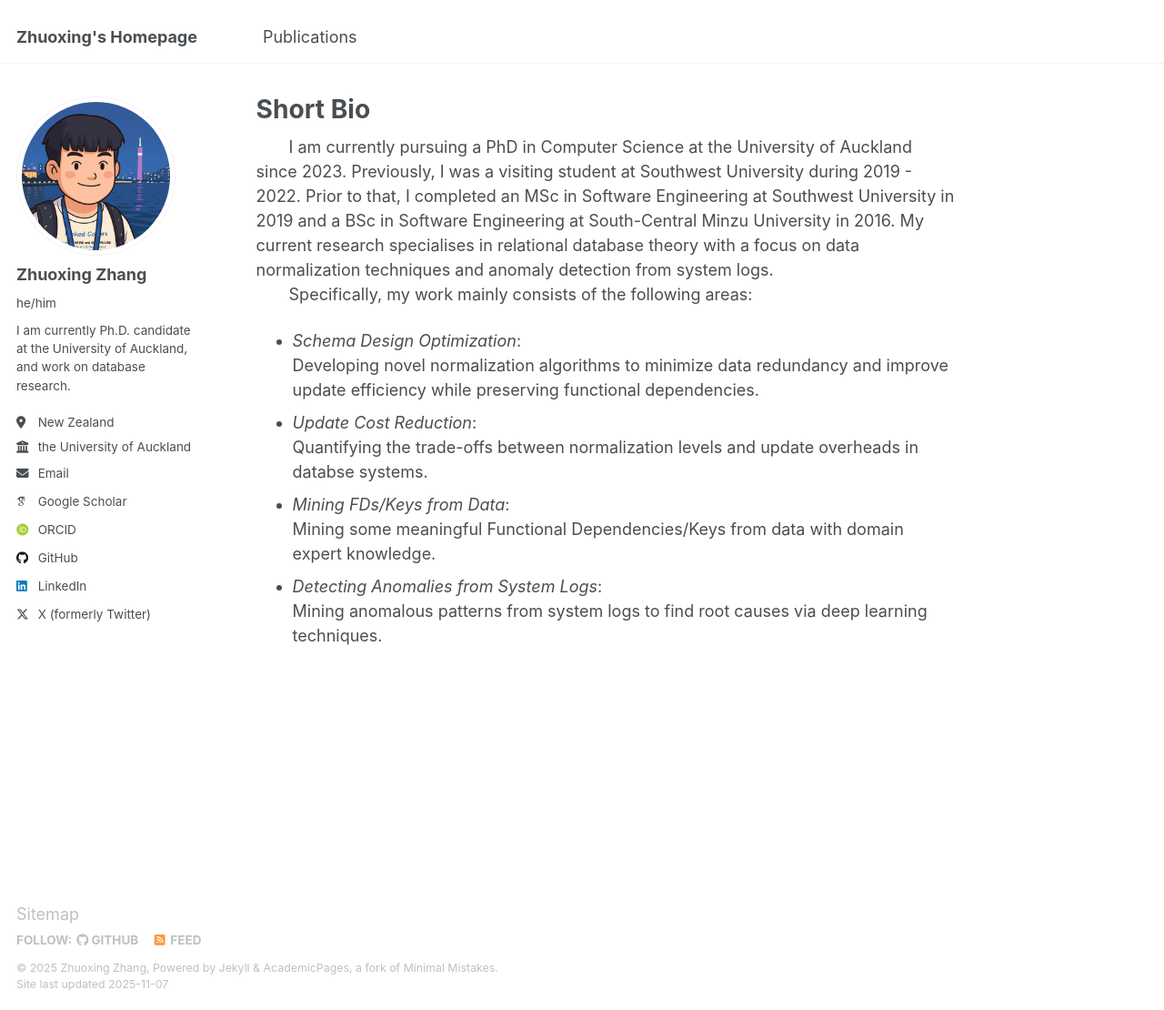
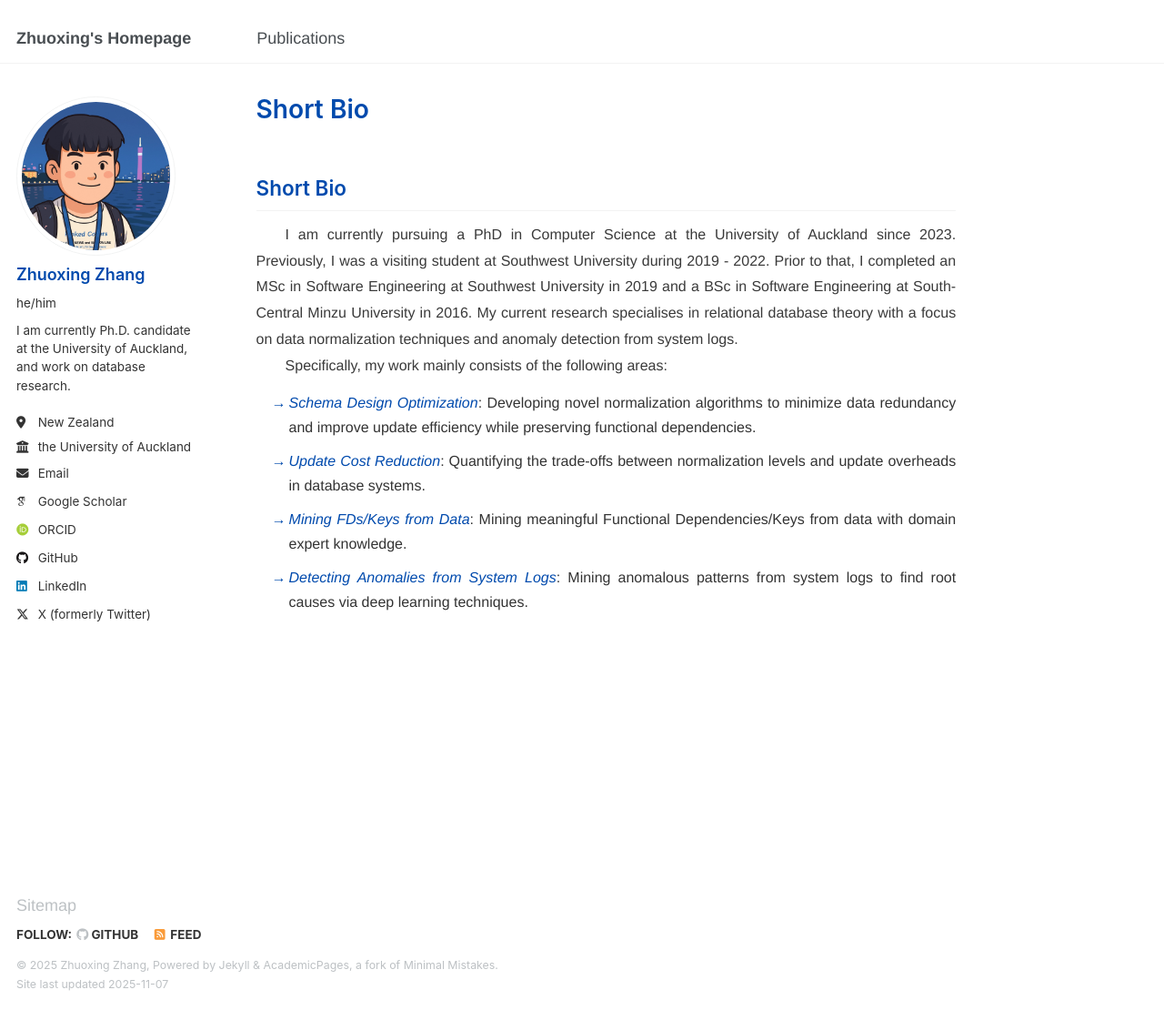
Before and after one commit to zhuoxingzhang/zhuoxingzhang.github.io, a Jekyll site: the page built from _pages/about.md, in a window 1280 px wide and 1110 px high. Shown: the whole window at 91% size. Built offline with Jekyll 4.4.1, drawn with Linux system fonts in a browser that asks for light colours; some web fonts are replaced; part of the change alters nothing that is shown.

Commit message:
Update about.md

```diff
--- a/_pages/about.md
+++ b/_pages/about.md
@@ -6,13 +6,74 @@ redirect_from:
   - /about/
   - /about.html
 ---
+
+<style>
+/* 🎨 整体风格 */
+body, p, li {
+  font-family: "Helvetica Neue", Helvetica, Arial, sans-serif;
+  color: #333;
+  line-height: 1.7;
+}
+
+/* 🧾 段落样式：首行缩进 + 两端对齐 */
+p.justify {
+  text-align: justify;
+  text-justify: inter-word;
+  line-height: 1.8;
+  font-size: 16px;
+  color: #3a3a3a;
+  margin-bottom: 0.8em;
+}
+
+/* 🧷 标题样式 */
+h1, h2, h3 {
+  color: #004aad;  /* 蓝色标题 */
+  font-weight: 600;
+}
+
+/* 🔹 自定义列表 */
+ul.custom-list {
+  list-style: none;
+  padding-left: 2em;  /* 控制整体左缩进 */
+  margin: 0.5em 0 0.8em 0;
+}
+
+ul.custom-list li {
+  position: relative;
+  text-align: justify;
+  text-justify: inter-word;
+  margin-bottom: 0.6em;
+  font-size: 16px;
+  color: #333;
+}
+
+/* 💠 自定义符号（可改为 "★"、"◆"、"✔"、"➤" 等） */
+ul.custom-list li::before {
+  content: "→ ";
+  position: absolute;
+  left: -1.2em;
+  color: #004aad;     /* 蓝色符号 */
+  font-weight: bold;
+}
+
+/* 🪶 斜体项目名样式 */
+ul.custom-list i {
+  font-style: italic;
+  color: #004aad;
+  font-weight: 500;
+}
+</style>
+
+<h2>Short Bio</h2>
+
+<p class="justify">
 &emsp;&emsp;I am currently pursuing a PhD in Computer Science at the University of Auckland since 2023. Previously, I was a visiting student at Southwest University during 2019 - 2022. Prior to that, I completed an MSc in Software Engineering at Southwest University in 2019 and a BSc in Software Engineering at South-Central Minzu University in 2016. My current research specialises in relational database theory with a focus on data normalization techniques and anomaly detection from system logs.<br>
 &emsp;&emsp;Specifically, my work mainly consists of the following areas:
-- *Schema Design Optimization*:
-  Developing novel normalization algorithms to minimize data redundancy and improve update efficiency while preserving functional dependencies.
-- *Update Cost Reduction*:
-  Quantifying the trade-offs between normalization levels and update overheads in databse systems.
-- *Mining FDs/Keys from Data*:
-  Mining some meaningful Functional Dependencies/Keys from data with domain expert knowledge.
-- *Detecting Anomalies from System Logs*:
-  Mining anomalous patterns from system logs to find root causes via deep learning techniques.
+</p>
+
+<ul class="custom-list">
+  <li><i>Schema Design Optimization</i>: Developing novel normalization algorithms to minimize data redundancy and improve update efficiency while preserving functional dependencies.</li>
+  <li><i>Update Cost Reduction</i>: Quantifying the trade-offs between normalization levels and update overheads in database systems.</li>
+  <li><i>Mining FDs/Keys from Data</i>: Mining meaningful Functional Dependencies/Keys from data with domain expert knowledge.</li>
+  <li><i>Detecting Anomalies from System Logs</i>: Mining anomalous patterns from system logs to find root causes via deep learning techniques.</li>
+</ul>
```
